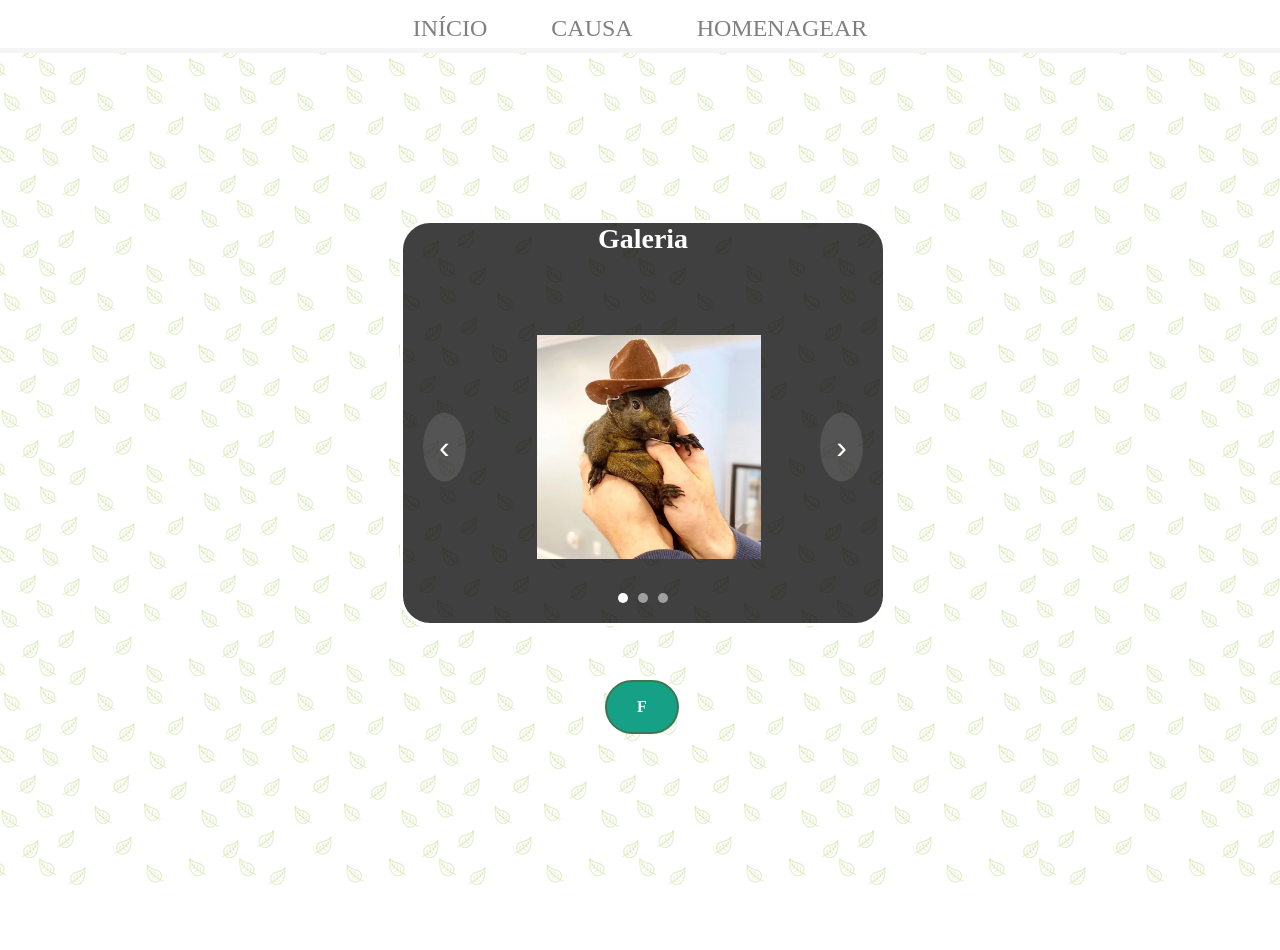
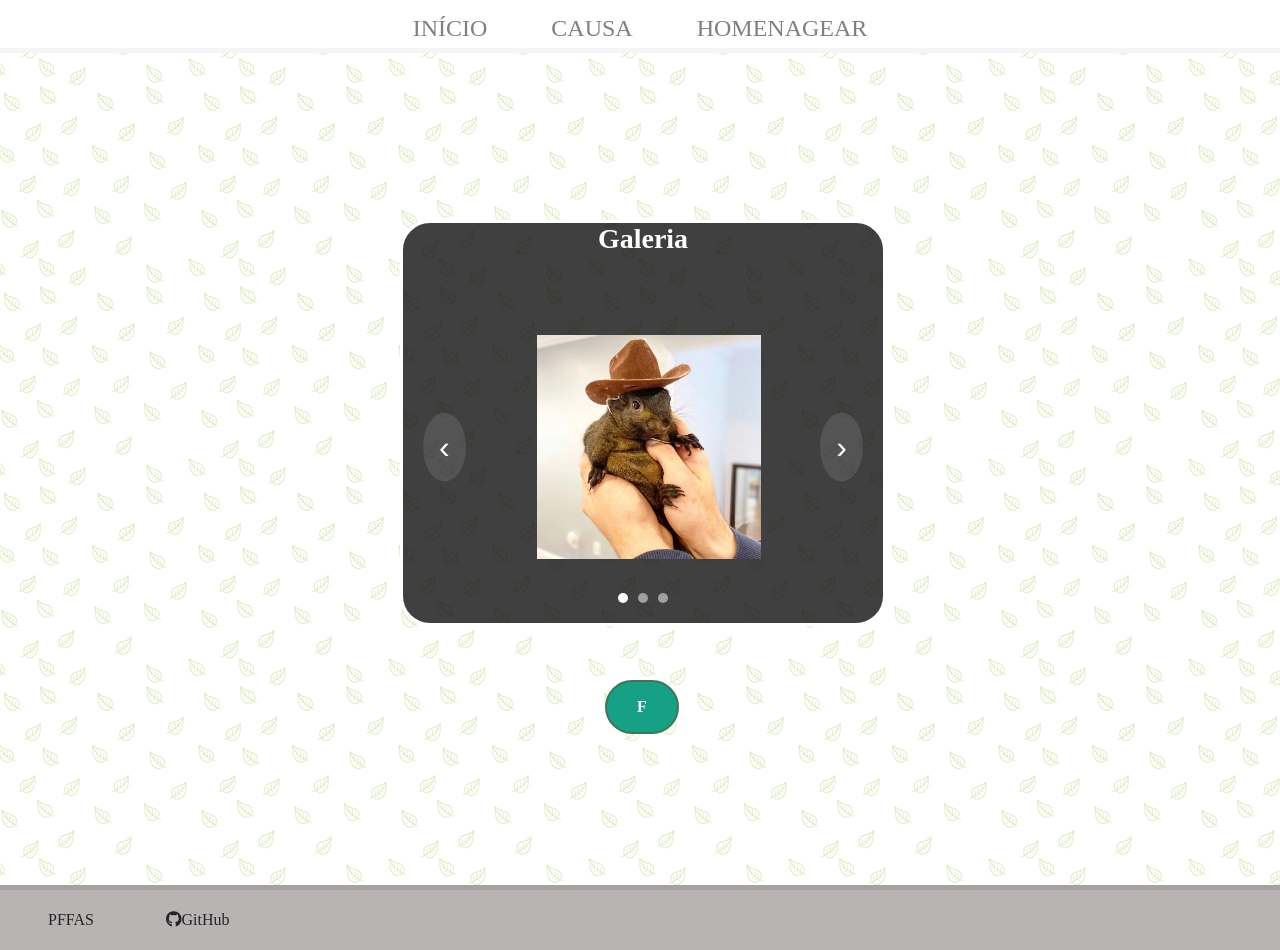
Before and after one commit to agapethos/fpeanut, a plain HTML site: page pages/homenagem.html in a window 1280 px wide. Before the commit the page ends 885 px from the top, so only its background shows below. Drawn offline with Linux system fonts and the light colour scheme.

Commit message:
Versão final

```diff
--- a/pages/homenagem.html
+++ b/pages/homenagem.html
@@ -4,6 +4,7 @@
     <meta charset="UTF-8" />
     <meta name="viewport" content="width=device-width, initial-scale=1.0" />
     <link rel="stylesheet" href="../styles/homenagem.css" />
+    <script src="https://kit.fontawesome.com/0476c8e296.js" crossorigin="anonymous"></script>
     <title>F for Peanut</title>
   </head>
   <body>
@@ -34,6 +35,10 @@
       </div>
      <div class="buttonDiv"> <b onclick="alert('Você prestou respeito ao esquilo')">F</b></div>
     </section>
+    <footer id="footer">
+      <a href="https://www.pnutsfreedomfarm.com/">PFFAS</a>
+      <a href="https://github.com/agapethos"><i class="fa-brands fa-github"></i>GitHub</a>
+  </footer>
     <script src="../scripts/homenagem.js"></script>
   </body>
 </html>
--- a/styles/causa.css
+++ b/styles/causa.css
@@ -50,6 +50,33 @@ li:hover {
   @media screen and (max-width:500px){
     gap:0;
   }
+}
+#footer {
+  width: 100%;
+  height: 60px;
+  background: #b8b4b4;
+  border-top: solid rgba(0,0,0,0.1) thick;
+  display: flex;
+  justify-content: center;
+  align-items: center;
+  gap: 1.5rem;
+  display:flex;
+  justify-content:flex-start;
+  align-items:center;
+  bottom: 0;
+}
+
+#footer a {
+  color: rgba(0,0,0,0.8);
+  text-decoration: none;
+  font-size: 1rem;
+  margin-left:3rem;
+  transition: 0.2s;
+}
+
+#footer a:hover {
+  color: #16a085;
+  transform: scale(1.1);
 }
 
 h1 {
--- a/styles/homenagem.css
+++ b/styles/homenagem.css
@@ -21,6 +21,9 @@
     display: inline-block;
     margin-top: 8px;
     margin-inline: 1.5rem;
+    @media screen and (max-width:500px){
+      margin-inline: 1rem;
+    }
 
   }
   .h-link {
@@ -74,6 +77,7 @@
         top: calc(50% - 30vh);
     }
 }
+
 #lojaTitle{
     text-align:center;
     color:white;
@@ -201,6 +205,33 @@ img{
     }
 
 }
+#footer {
+  width: 100%;
+  height: 60px;
+  background: #b8b4b4;
+  border-top: solid rgba(0,0,0,0.1) thick;
+  display: flex;
+  justify-content: center;
+  align-items: center;
+  gap: 1.5rem;
+  display:flex;
+  justify-content:flex-start;
+  align-items:center;
+  bottom: 0;
+}
+
+#footer a {
+  color: rgba(0,0,0,0.8);
+  text-decoration: none;
+  font-size: 1rem;
+  margin-left:3rem;
+  transition: 0.2s;
+}
+
+#footer a:hover {
+  color: #16a085;
+  transform: scale(1.1);
+}
 @media screen and (max-width: 768px) {
     #header {
       height: 40px;
--- a/styles/index.css
+++ b/styles/index.css
@@ -151,9 +151,9 @@ li:hover {
 }
 #footer {
   width: 100%;
-  height: 70px;
+  height: 60px;
   background: #b8b4b4;
-  border-top: solid #f5f5f5 thick;
+  border-top: solid rgba(0,0,0,0.1) thick;
   display: flex;
   justify-content: center;
   align-items: center;
```
Also changed, not shown: pages/causa.html (+5 -0 lines), 1 other file.
